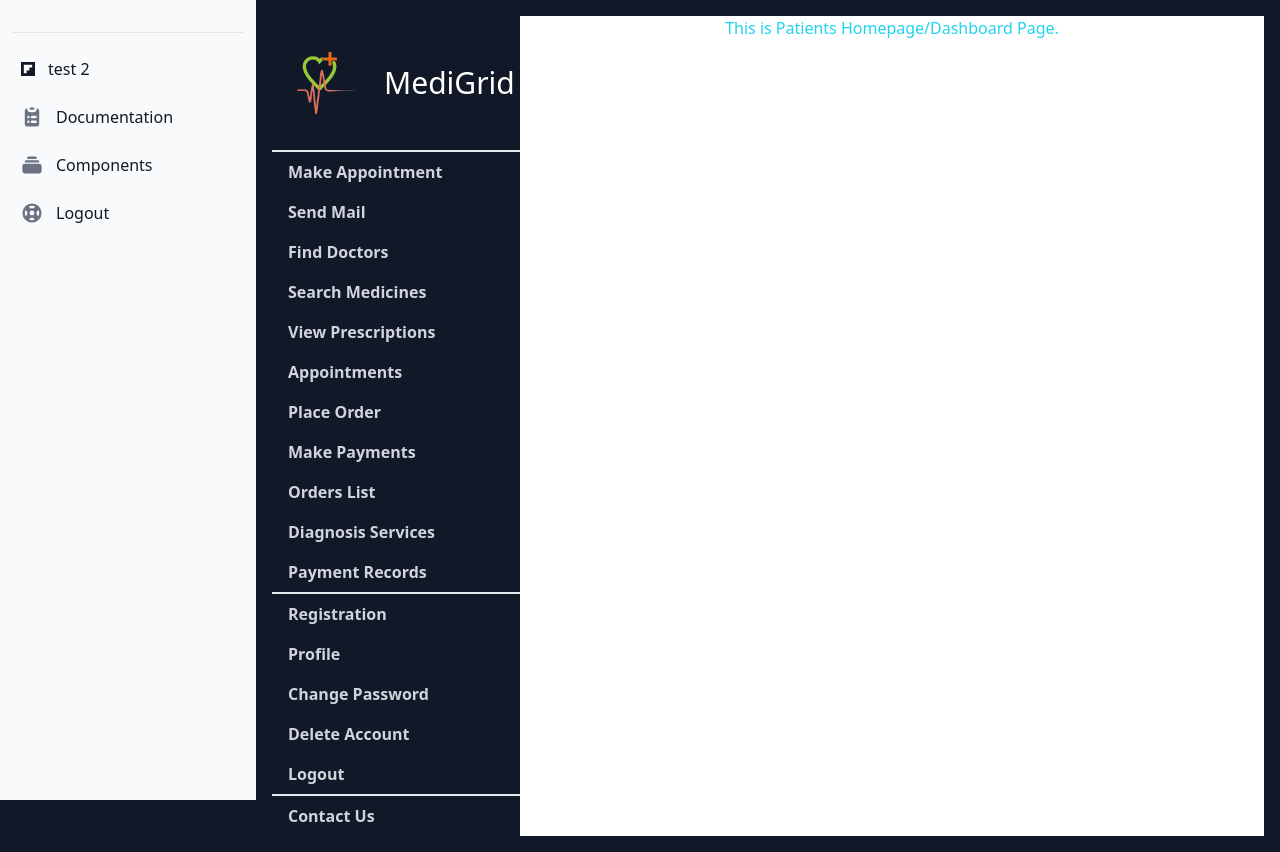
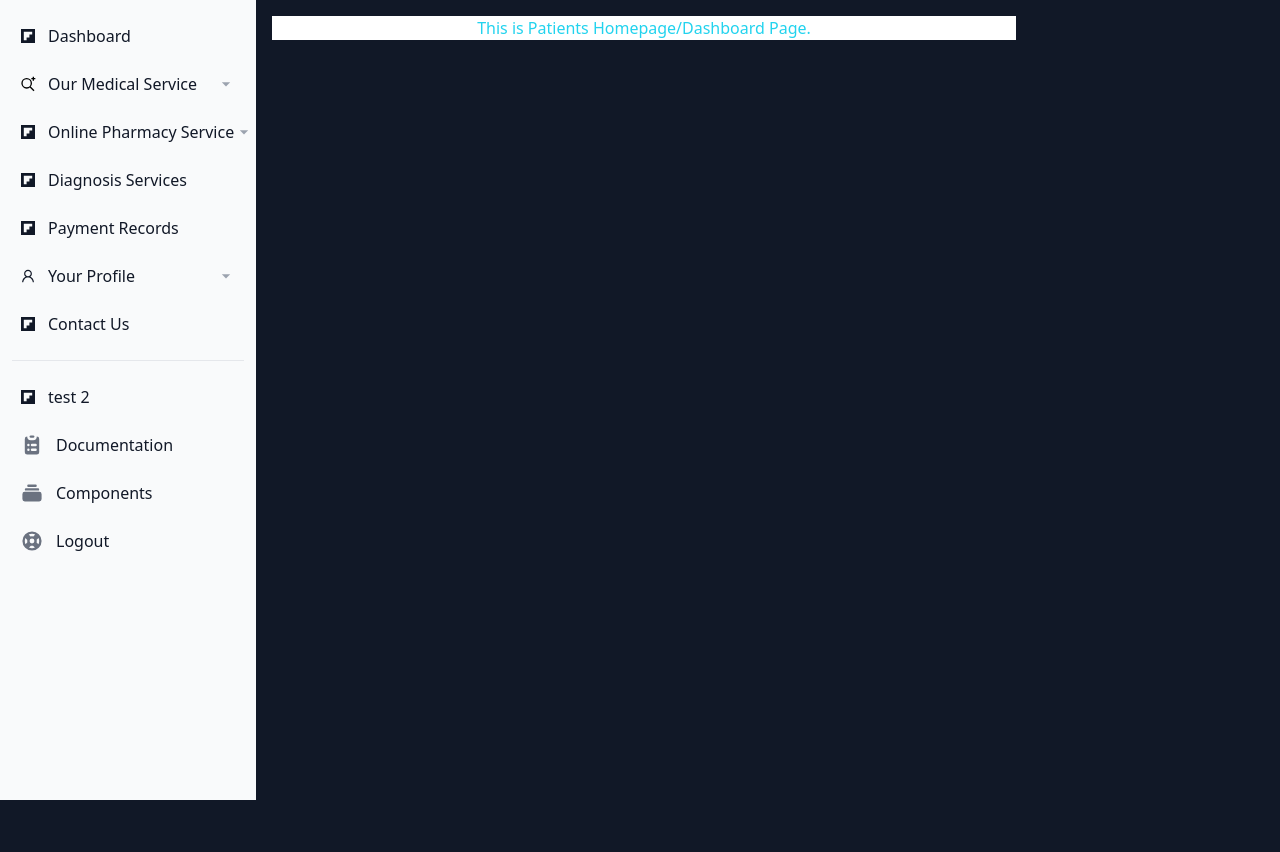
Before and after one commit to ProgMahabub21/HMS-nextJS, a Next.js app: page /Patients/homepage in a window 1280 px wide. After the commit the page ends 800 px from the top, so only its background shows below. Built offline with nearby package versions, Linux system fonts and the light colour scheme.

Commit message:
sidebar/patients

```diff
--- a/src/components/Layout/sidenav.tsx
+++ b/src/components/Layout/sidenav.tsx
@@ -5,6 +5,7 @@ import { TbNote } from 'react-icons/tb'
 import NavItem from "./navitem";
 import Link from "next/link";
 import { AiOutlineUser } from "react-icons/ai";
+import {GrSearchAdvanced} from "react-icons/gr";
 import { MdAdminPanelSettings } from "react-icons/md";
 
 interface Props {
@@ -127,6 +128,105 @@ const Sidenav = ({ children }: Props) => {
 
             break;
 
+        case "patients":
+            navBarItems = [
+                {
+                    name: "Dashboard",
+                    link: "/Patients/homepage",
+                    icon: <FaFlipboard />,
+                },
+                {
+                    name: "Our Medical Service",
+                    icon: <GrSearchAdvanced />,
+                    children: [
+                        {
+                            name: "Find Doctors",
+                            link: "/Patients/searchdoctors",
+                        },
+                        {
+                            name: "Apponments",
+                            link: "/Patients/viewappointment",
+                        },
+                        {
+                            name: "Prescriptions",
+                            link: "/Patients/viewprescription",
+                        },
+                        {
+                            name: "Mail Our Doctor",
+                            link: "/Patients/mailservice",
+                        },
+                    ],
+
+                },
+                {
+                    name: "Online Pharmacy Service",
+                    icon: <FaFlipboard />,
+                    children: [
+                        {
+                            name: "Find Medicine",
+                            link: "/Patients/searchmedicine",
+
+                        },
+                        {
+                            name: "Order Medicine",
+                            link: "/Patients/makeorder",
+                        },
+                        {
+                            name: "View Orders",
+                            link: "/Patients/orderlist",
+                        },
+                    ],
+
+                },
+                {
+                    name: "Diagnosis Services",
+                    link: "/Patients/searchdiagnosis",
+                    icon: <FaFlipboard />,
+
+                },
+                {
+                    name: "Payment Records",
+                    link: "/Patients/paymentrecords",
+                    icon: <FaFlipboard />,
+                },
+                {
+                    name: "Your Profile",
+                    icon: <AiOutlineUser />,
+                    children: [
+                        {
+                            name: "View Profile",
+                            link: "/Patients/profile",
+                        },
+                        {
+                            name: "Change Password",
+                            link: "/Patients/changepassword",
+                        },
+                        {
+                            name: "Delete Account",
+                            link: "/Patients/deleteaccount",
+                        },
+                        {
+                            name: "Logout",
+                            link: "/Patients/logout",
+                        }
+                    ],
+
+
+                },
+                {
+                    name: "Contact Us",
+                    link: "/Patients/contactinfo",
+                    icon: <FaFlipboard />,
+                }
+
+            ];
+
+            break;
+
+
+
+
+
         default:
             break;
     }
--- a/src/pages/Patients/homepage.tsx
+++ b/src/pages/Patients/homepage.tsx
@@ -3,7 +3,6 @@ import React from "react";
 import Image from "next/image";
 import logo from "/public/image/system-logo.png"
 import Link from "next/link";
-import Sidebar from "./Components/sidebar";
 
 export default function HomePage() {
 
@@ -12,7 +11,7 @@ export default function HomePage() {
         <>
             <div className="grid grid-cols-12 ">
 
-                <Sidebar />
+
 
 
                 <div className="col-span-9 text-center bg-white overscroll-contain text-cyan-400">
--- a/src/pages/_app.tsx
+++ b/src/pages/_app.tsx
@@ -11,6 +11,7 @@ export default function App({ Component, pageProps }: AppProps) {
 
   const hideSideBar = [
     '/admin',
+    '/Patients',
   ]
 
   if (hideSideBar.includes(router.pathname)) {
```
